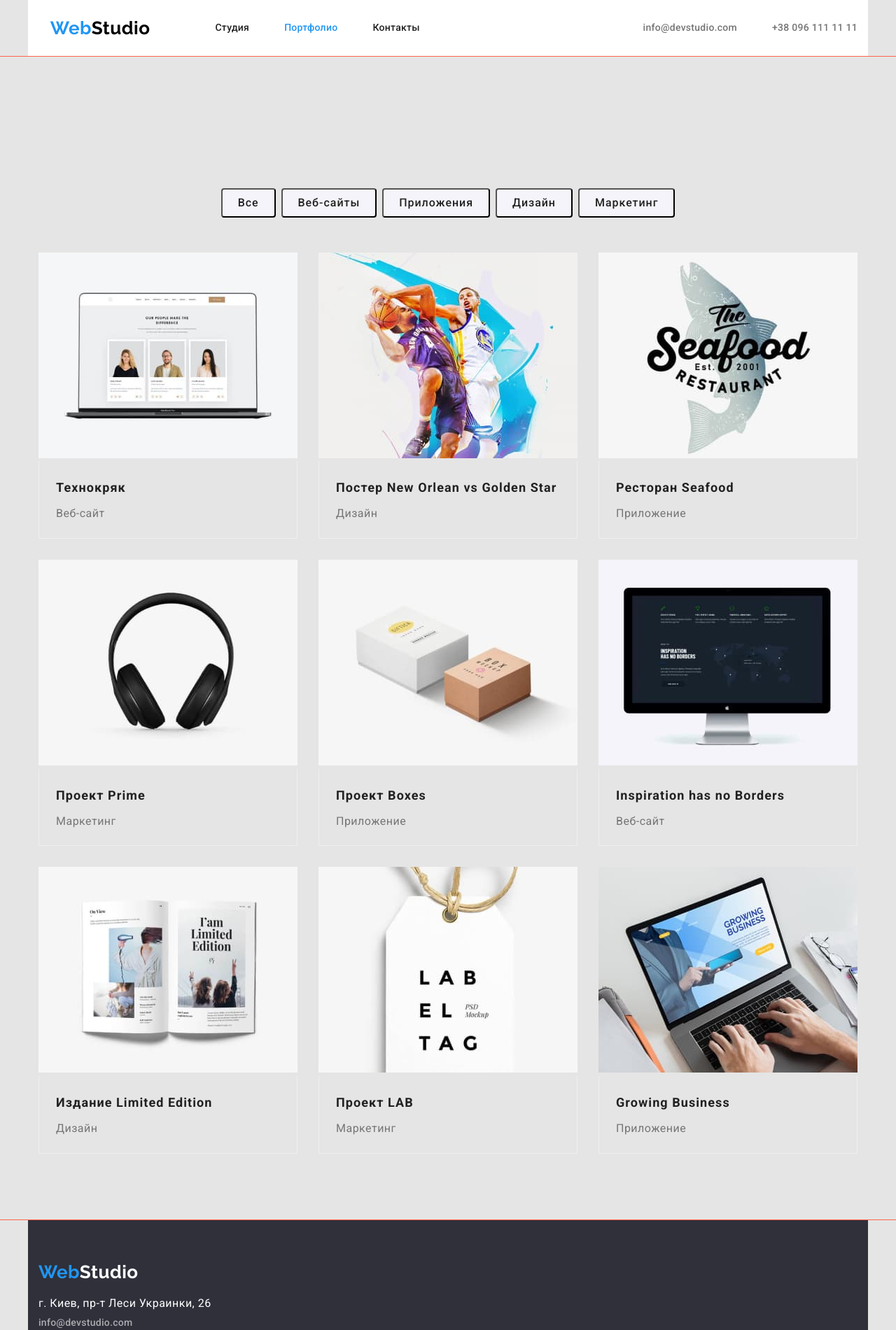
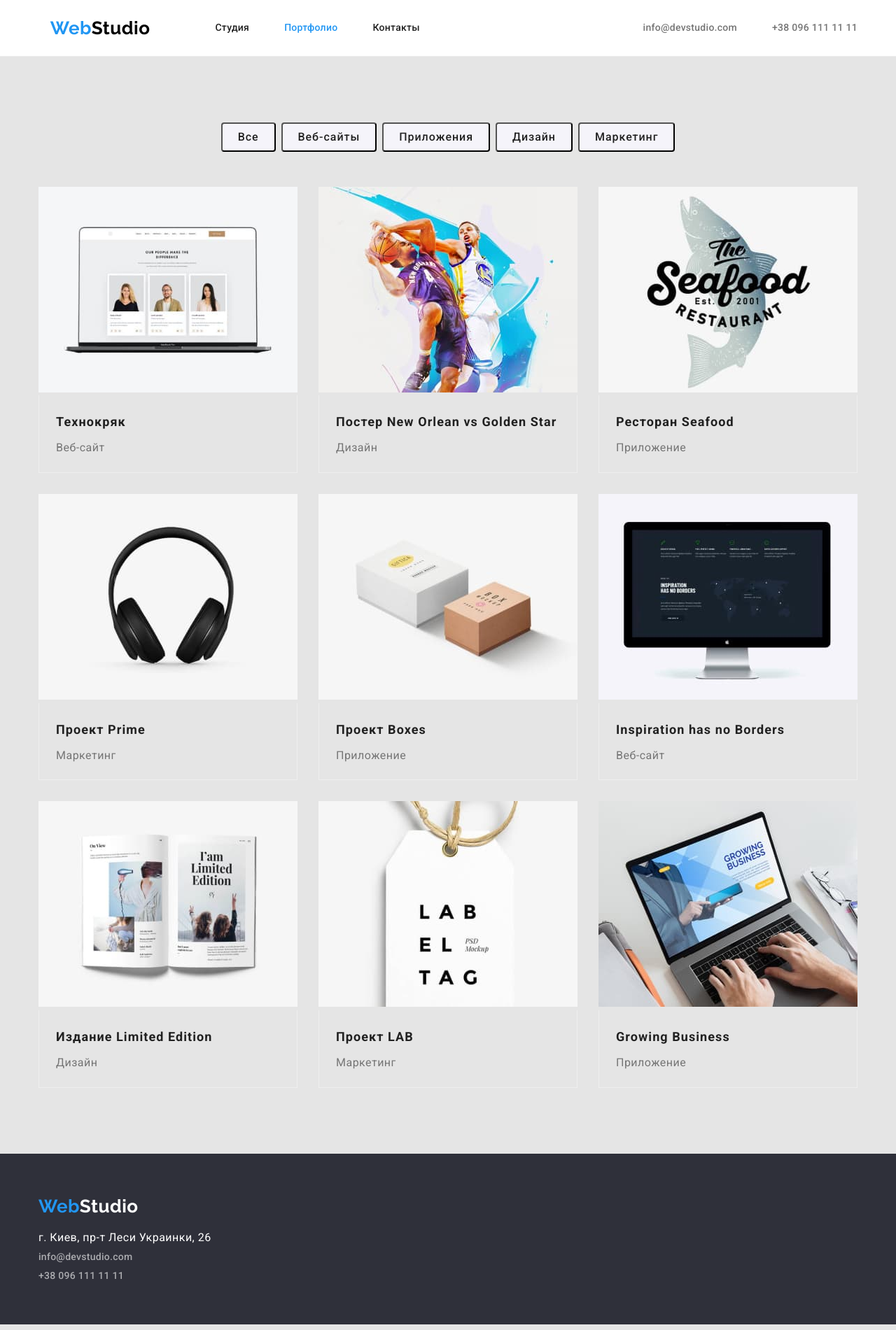
Before and after one commit to AlinaKornienko/goit-markup-hw-03, a plain HTML site: page portfolio.html in a window 1280 px wide. Shown: the top 1901 px of the page at 70% size. Drawn offline with nearby package versions, Linux system fonts and the light colour scheme.

Commit message:
footer+portfolio

```diff
--- a/css/styles.css
+++ b/css/styles.css
@@ -62,6 +62,9 @@ body {
   color: #ffffff;
 }
 /* page header */
+.header-line {
+  background-color: #ffffff;
+}
 .page-header {
   display: flex;
   background-color: #ffffff;
@@ -71,11 +74,7 @@ body {
   display: flex;
   align-items: center;
   justify-content: flex-end;
-  border-bottom-width: 1px;
-  border-bottom-style: solid;
-  border-block-color: rgba(236, 236, 236, 1);
 }
-
 .main-nav {
   display: flex;
   justify-content: flex-start;
@@ -133,7 +132,9 @@ body {
 .contact-info:not(:last-child) {
   margin-right: 50px;
 }
-
+.main {
+  border-top: 1px solid rgba(236, 236, 236, 1);
+}
 /* hero */
 .hero {
   text-align: center;
@@ -186,7 +187,6 @@ body {
   padding-bottom: 94px;
   justify-content: center;
   background-color: #e5e5e5;
-  outline: 1px solid tomato;
 }
 .section.team {
   padding-top: 94px;
@@ -305,6 +305,9 @@ body {
   margin-right: auto;
   background-color: #2f303a;
 }
+.footer-line {
+  background-color: #2f303a;
+}
 /* portfolio */
 .list-title-portfolio {
   color: var(--title-text-color);
@@ -323,7 +326,6 @@ body {
 }
 .filter.list {
   display: flex;
-  margin-top: 94px;
   margin-bottom: 50px;
 }
 .filter.list .list-title:not(:last-child) {
--- a/portfolio.html
+++ b/portfolio.html
@@ -13,7 +13,9 @@
     <link rel="stylesheet" href="./css/styles.css" />
   </head>
   <body>
-    <header class="page-header container">
+    <header>
+      <div class="header-line">
+        <div class="page-header container">
           <!--main navigation-->
           <nav class="container main-nav">
             <a class="logo" href="./index.html"
@@ -22,7 +24,7 @@
             >
             <ul class="site-nav list">
               <li class="item"><a href="./index.html">Студия</a></li>
-          <li class="item"><a href="" class="link current">Портфолио</a></li>
+              <li class="item"><a class="link current">Портфолио</a></li>
               <li class="item"><a href="">Контакты</a></li>
             </ul>
           </nav>
@@ -35,8 +37,11 @@
               <a href="tel:+380961111111">+38 096 111 11 11</a>
             </li>
           </ul>
+        </div>
+      </div>
     </header>
     <main>
+      <div class="main">
         <!--filter-->
         <section class="section">
           <div class="portfolio container">
@@ -125,7 +130,9 @@
                   width="370"
                 />
                 <div class="box">
-                <h3 class="list-title-portfolio">Inspiration has no Borders</h3>
+                  <h3 class="list-title-portfolio">
+                    Inspiration has no Borders
+                  </h3>
                   <p class="portfolio-about">Веб-сайт</p>
                 </div>
               </li>
@@ -141,7 +148,11 @@
                 </div>
               </li>
               <li class="portfolio-item">
-              <img src="./images/portfolio/img-8.jpg" alt="лейбл" width="370" />
+                <img
+                  src="./images/portfolio/img-8.jpg"
+                  alt="лейбл"
+                  width="370"
+                />
                 <div class="box">
                   <h3 class="list-title-portfolio">Проект LAB</h3>
                   <p class="portfolio-about">Маркетинг</p>
@@ -161,8 +172,10 @@
             </ul>
           </div>
         </section>
+      </div>
     </main>
     <footer>
+      <div class="footer-line">
         <div class="footer container">
           <a class="logo" href="./index.html"
             ><span class="logo-first">Web</span
@@ -181,6 +194,7 @@
             </ul>
           </address>
         </div>
+      </div>
     </footer>
   </body>
 </html>
```
Also changed, not shown: index.html (+6 -0 lines). Lines whose indentation alone changed are shown as unchanged.
